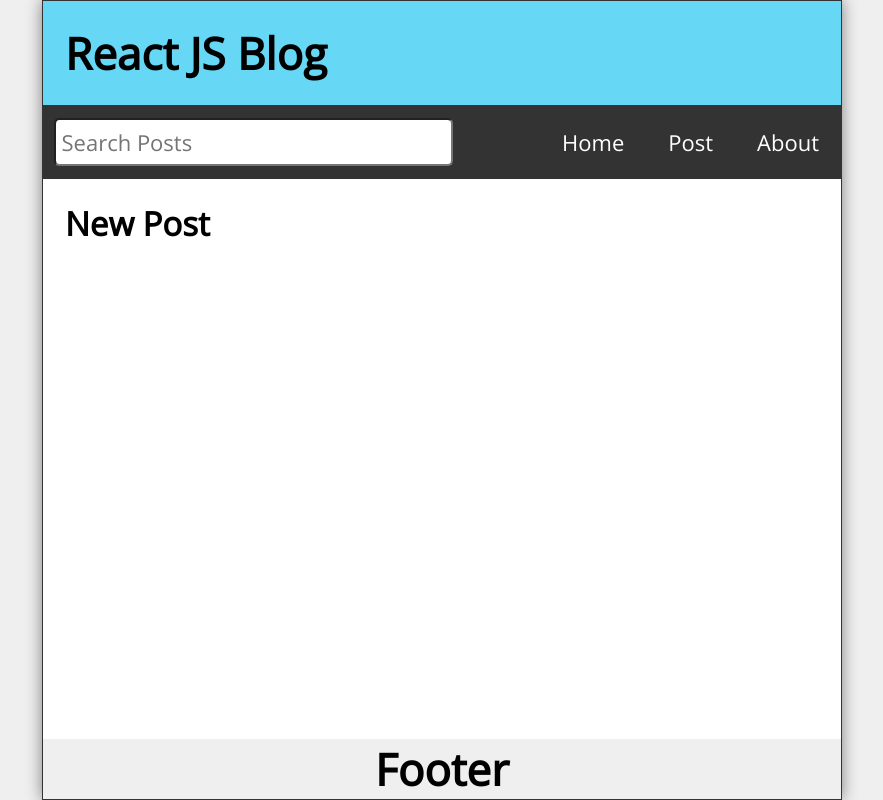
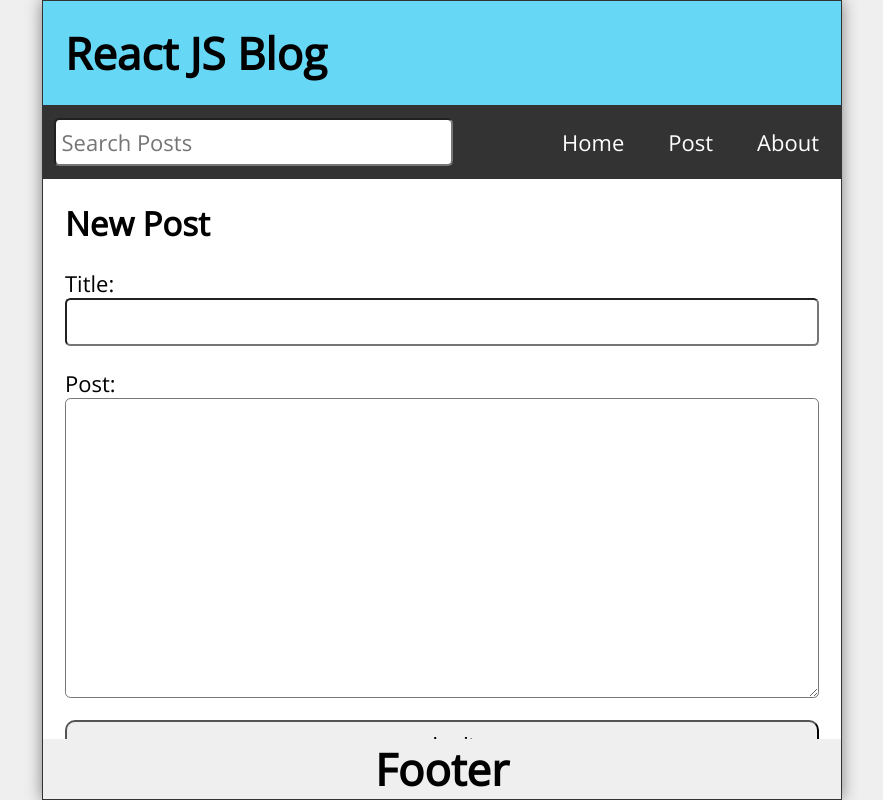
Before and after one commit to Mario-Gozie/React-Course, a React (Create React App) app in the folder 04tutorial/: page /post in a window 1280 px wide. Shown: the whole page, without its empty margins (198-1081 px from the left). Built offline with nearby package versions, Linux system fonts and the light colour scheme.

Commit message:
setting up the new post page

```diff
--- a/04tutorial/src/NewPost.js
+++ b/04tutorial/src/NewPost.js
@@ -10,7 +10,24 @@
   return (
     <main className="NewPost">
       <h2>New Post</h2>
-      <form className="newPostForm" onSubmit={handleSubmit}></form>
+      <form className="newPostForm" onSubmit={handleSubmit}>
+        <label htmlFor="postTitle">Title:</label>
+        <input
+          id="postTitle"
+          type="text"
+          required
+          value={postTitle}
+          onChange={(e) => setPostTitle(e.target.value)}
+        ></input>
+        <label htmlFor="postTitle">Post:</label>
+        <textarea
+          id="postBody"
+          required
+          value={postBody}
+          onChange={(e) => setPostBody(e.target.value)}
+        ></textarea>
+        <button type="submit">submit</button>
+      </form>
     </main>
   );
 }
```
